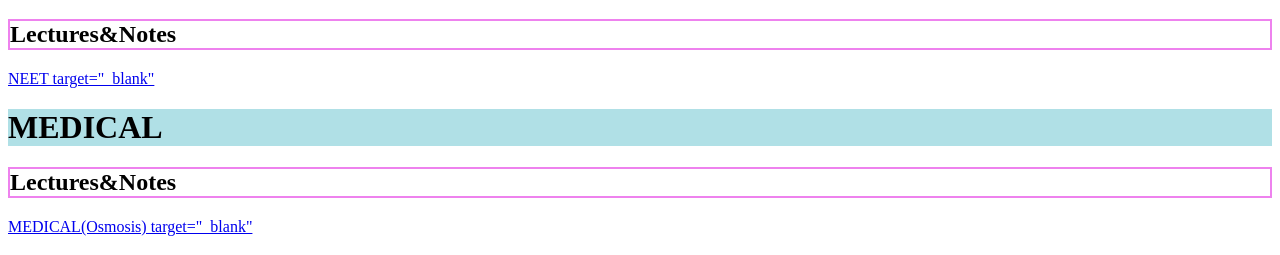
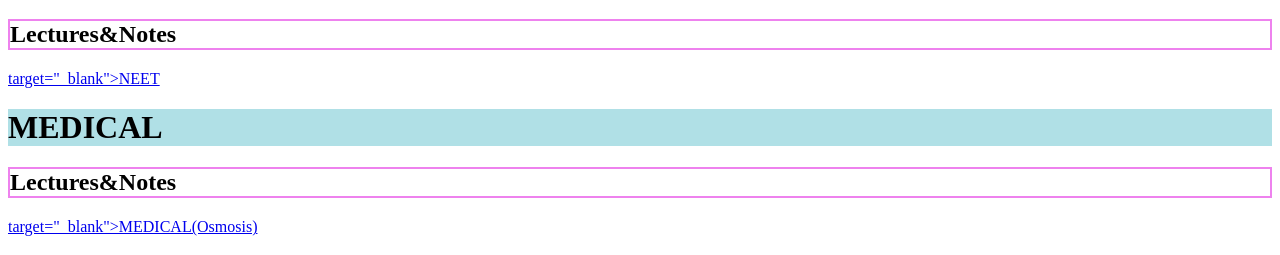
Before and after one commit to ISF786/isf786.github.io, a plain HTML site: page index.html in a window 1280 px wide. Shown: the part 275-530 px from the top of the page. Drawn offline with Linux system fonts and the light colour scheme.

Commit message:
Update index.html

```diff
--- a/index.html
+++ b/index.html
@@ -10,13 +10,13 @@
 
   <h1 style="background-color:mediumseagreen;">NEET</h1>
 <h2 style="border:2px solid Violet;">Lectures&Notes</h2>
-    <a href="https://telegram.me/+Uo6jq3eHvzQ2ODg1">NEET target="_blank" </a>
+    <a href="https://telegram.me/+Uo6jq3eHvzQ2ODg1">target="_blank">NEET </a>
 
 
 
 <h1 style="background-color:powderblue;">MEDICAL</h1>
 <h2 style="border:2px solid Violet;">Lectures&Notes</h2>
-<a href="https://telegram.me/+cSilvFp8zacxYzNl">MEDICAL(Osmosis) target="_blank" </a>
+<a href="https://telegram.me/+cSilvFp8zacxYzNl">target="_blank">MEDICAL(Osmosis)  </a>
 
 
 <h1 style="background-color:red;">SITES</h1>
```
